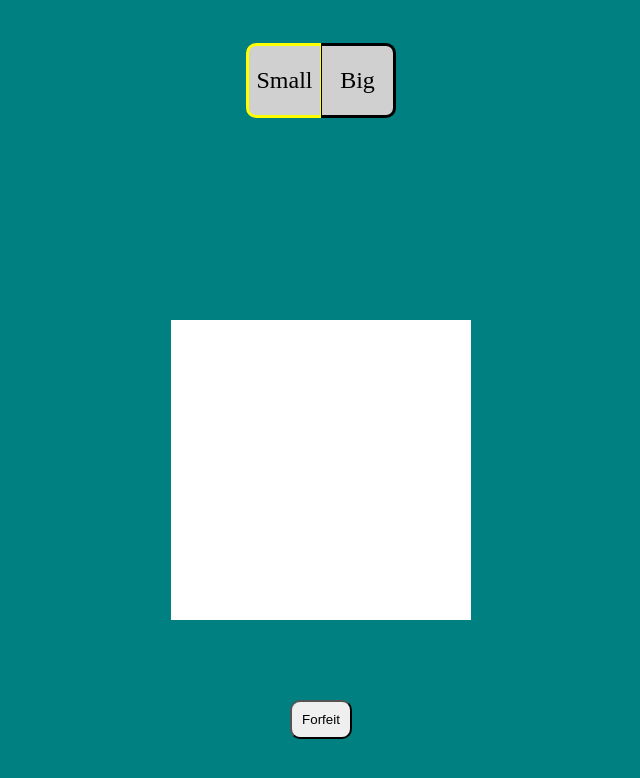
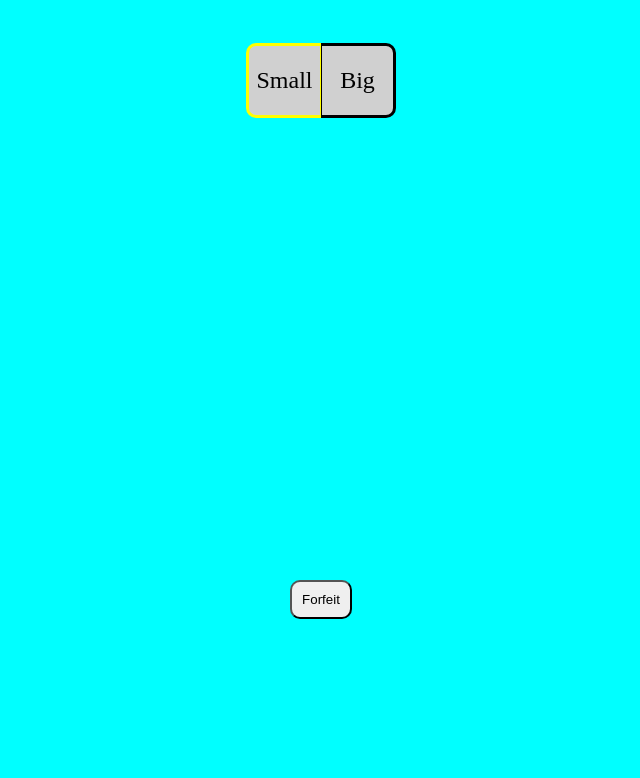
Before and after one commit to Han4578/Online-Advanced-Tic-Tac-Toe, a plain HTML site: page files/game.html in a window 1280 px wide. Shown: the whole page, without its empty margins (319-959 px from the left). Drawn offline with Linux system fonts and the light colour scheme.

Commit message:
updated designs

```diff
--- a/files/game.css
+++ b/files/game.css
@@ -9,13 +9,9 @@ body {
     display: flex;
     flex-direction: column;
     align-items: center;
-    background-color: teal;
-    gap: 10vh;
+    background-color: aqua;
+    gap: 5vh;
     padding-bottom: 5vh;
-}
-
-canvas {
-    background-color: white;
 }
 
 .upper {
```
Also changed, not shown: files/userList.js (+4 -5 lines).
